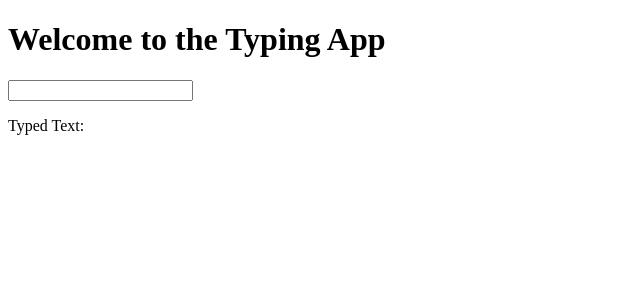
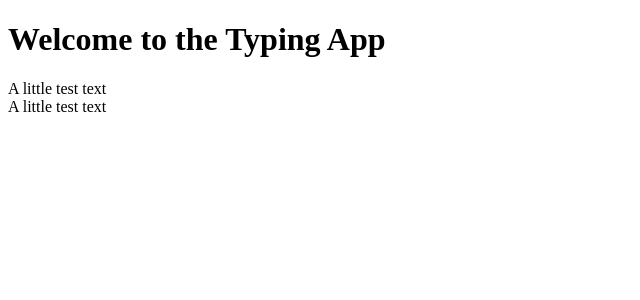
Before and after one commit to aitoAarni/typing-game, a React (Vite) app in the folder frontend/: page / in a window 1280 px wide. Shown: the top 300 px of the page, without its empty margins (0-640 px from the left). Built offline with nearby package versions, Linux system fonts and the light colour scheme.

Commit message:
TypingBox display list of letters

```diff
--- a/frontend/src/components/HomeView.tsx
+++ b/frontend/src/components/HomeView.tsx
@@ -1,21 +1,13 @@
-import { useEffect, useState } from "react"
+import TypingBox from "./TypingBox"
+
 const HomeView = () => {
-    const [ typedText, setTypedText ] = useState("")
 
-    useEffect(() => {
-        const handleKeyDown = (event: KeyboardEvent) => {
-            setTypedText(event.key)
-        }
-        window.addEventListener("keydown", handleKeyDown)
-        return () => {
-            window.removeEventListener("keydown", handleKeyDown)
-        }
-    }, [])
     return (
         <div>
             <h1>Welcome to the Typing App</h1>
-            <input type="text" data-testid="typing-box" />
-            <p>Typed Text: {typedText}</p>
+
+            <TypingBox text='A little test text'/>
+
         </div>
     )
 }
--- a/frontend/src/components/TypingBox.tsx
+++ b/frontend/src/components/TypingBox.tsx
@@ -1,13 +1,29 @@
+import { useEffect, useState } from "react"
 
 interface TypingBoxProps {
     text?: string
 }
 const TypingBox = ({text} : TypingBoxProps) => {
+    const [letterList, setLetterList] = useState<string[]>([])
+    useEffect(() => {
+        if (text?.length) {
+            setLetterList(text?.split(''))
+        }
+    }, [text])
     return (
         <div>
-            {text}
+            {text} <br />
+            {letterList.map((letter, index) => {
+                return (
+                    <span key={index} >
+                        {letter}
+                    </span>
+                )
+            })}
         </div>
     )
 }
 
+
+
 export default TypingBox
```
Also changed, not shown: 1 other file (tests, documents, lock files or other folders).
